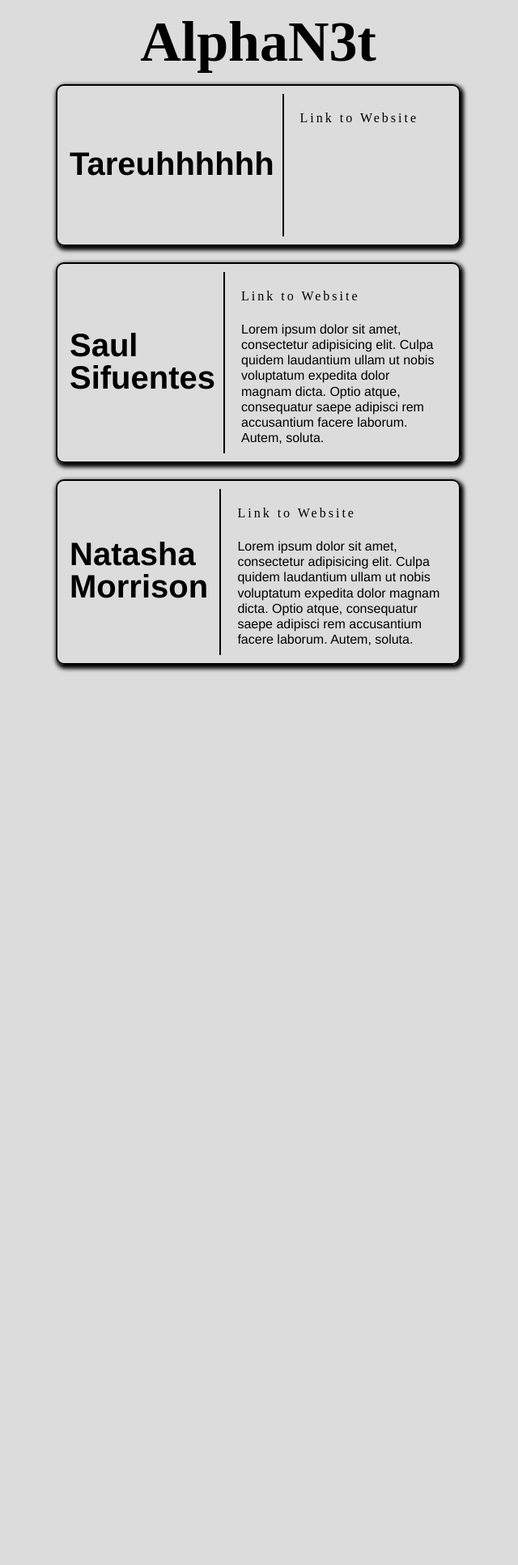
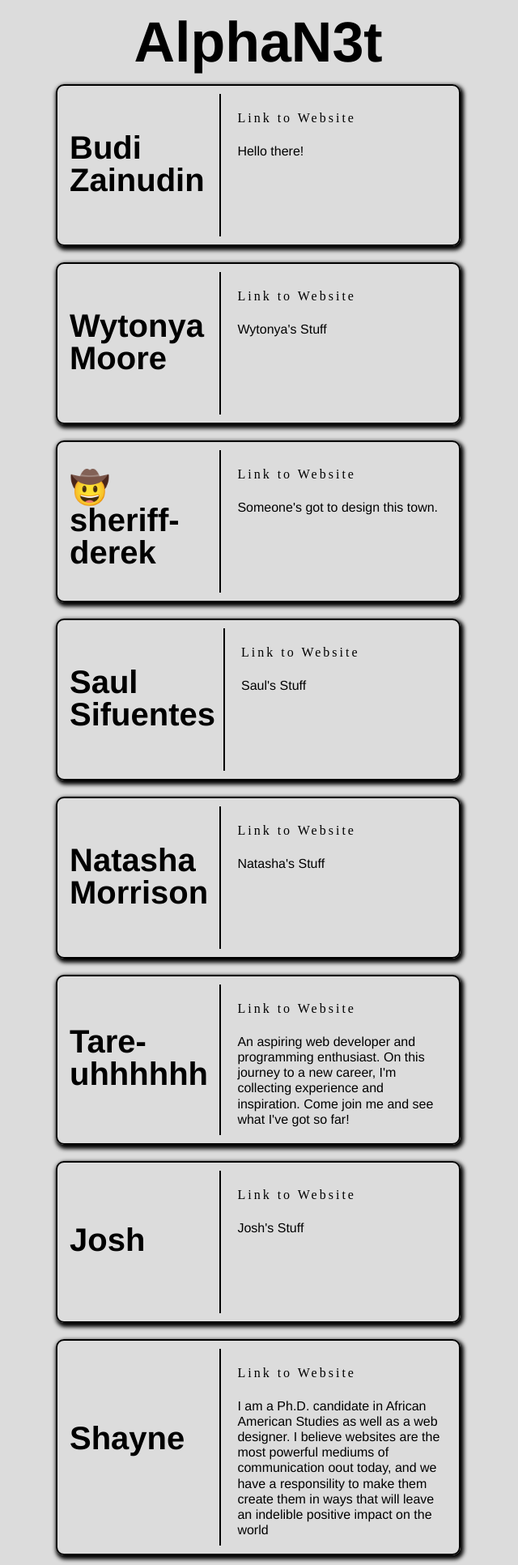
Before and after one commit to brodi77a/alphanet, a PHP site: page / in a window 1280 px wide. Shown: the top 1933 px of the page at 81% size, without its empty margins (321-961 px from the left). Before the commit the page ends 830 px from the top, so only its background shows below. Run offline with PHP 8.4, Linux system fonts and the light colour scheme; some libraries are stand-ins or nearby versions.

Commit message:
Added functions and hyphenated names
studentMaker and foreach functions
added hyphens for long names to let names wrap around

```diff
--- a/css/setup.css
+++ b/css/setup.css
@@ -28,7 +28,3 @@ student {
   min-height: 200px;
   border: 2px solid black;
 }
-
-a {
-  display: block;
-}
--- a/css/style.css
+++ b/css/style.css
@@ -7,7 +7,7 @@ body {
 
 h1 {
   text-align: center;
-  font-family: serif;
+  font-family: Helvetica;
   font-size: 30px;
   font-weight: 900;
   line-height: 1.2;
@@ -48,6 +48,11 @@ a {
   padding: 20px 10px 10px 10px;
   color: black;
   text-decoration: none;
+}
+
+a:hover {
+  text-decoration: underline;
+  font-weight: 900;
 }
 
 p {
--- a/index.html
+++ /dev/null
@@ -1,70 +0,0 @@
-<!DOCTYPE html>
-
-<html>
-    <head>
-        <title></title>
-        <meta charset="utf-8">
-        <meta name="viewport" content="width=device-width, initial-scale=1.0">
-
-        <meta name="description" content="">
-        <meta property="og:image" content="">
-
-        <link rel="stylesheet" href="css/style.css">
-    </head>
-
-    <body>
-        <h1>AlphaN3t</h1>
-
-        <student-cards>
-            <!-- //include php here for student card -->
-            <inner-column>
-                <student>
-                    <header>
-                        <h2>Tareuhhhhhh</h2>
-                    </header>
-
-
-                    <div class="copy-group">
-                        <a href="">Link to Website</a>
-                        <p class="intro"></p>
-                    </div>
-
-
-                </student>
-
-                <student>
-                    <header>
-                        <h2>Saul Sifuentes</h2>
-                    </header>
-
-
-                    <div class="copy-group">
-                        <a href="">Link to Website</a>
-                        <p class="intro">Lorem ipsum dolor sit amet, consectetur adipisicing elit.
-                                        Culpa quidem laudantium ullam ut nobis voluptatum expedita
-                                        dolor magnam dicta. Optio atque, consequatur saepe adipisci
-                                        rem accusantium facere laborum. Autem, soluta.</p>
-                    </div>
-
-
-                </student>
-
-                <student>
-                    <header>
-                        <h2>Natasha Morrison</h2>
-                    </header>
-                    <div class="copy-group">
-                        <a href="">Link to Website</a>
-                        <p class="intro">Lorem ipsum dolor sit amet, consectetur adipisicing elit.
-                                        Culpa quidem laudantium ullam ut nobis voluptatum expedita
-                                        dolor magnam dicta. Optio atque, consequatur saepe adipisci
-                                        rem accusantium facere laborum. Autem, soluta. </p>
-                    </div>
-
-
-                </student>
-            </inner-column>
-
-        </student-cards>
-    </body>
-</html>
--- /dev/null
+++ b/index.php
@@ -0,0 +1,121 @@
+<!DOCTYPE html>
+
+<html>
+    <head>
+        <title></title>
+        <meta charset="utf-8">
+        <meta name="viewport" content="width=device-width, initial-scale=1.0">
+
+        <meta name="description" content="">
+        <meta property="og:image" content="">
+
+        <link rel="stylesheet" href="css/style.css">
+    </head>
+
+    <body>
+        <h1>AlphaN3t</h1>
+
+        <student-cards>
+            <!-- //include php here for student card -->
+            <inner-column>
+
+
+                <?php
+    function studentMaker($name, $intro, $link) {
+        $student = [
+            name => "$name",
+            intro => "$intro",
+            link => "$link"
+        ];
+        return $student;
+    }
+
+    $budi = studentMaker(
+            "Budi Zainudin",
+            "Hello there!",
+            "this is my link!");
+
+    $shayne = studentMaker(
+            "Shayne",
+            "I am a Ph.D. candidate in African American Studies as well as a web designer.
+             I believe websites are the most powerful mediums of communication oout today,
+             and we have a responsility to make them create them in ways that will leave
+             an indelible positive impact on the world",
+            "https://peprojects.dev/alpha-3/shayne");
+
+    $josh = studentMaker(
+            "Josh",
+            "Josh's Stuff",
+            "https://peprojects.dev/alpha-3/josh");
+
+    $wytonya = studentMaker(
+            "Wytonya Moore",
+            "Wytonya's Stuff",
+            "https://peprojects.dev/alpha-3/wytonya");
+
+    $tara = studentMaker(
+            "Tare-uhhhhhh",
+            "An aspiring web developer and programming enthusiast. On this journey to a new career,
+             I'm collecting experience and inspiration. Come join me and see what I've got so far!",
+             "https://peprojects.dev/alpha-3/tara");
+
+    $andrew = studentMaker(
+            "Andrew",
+            "Aspiring web developer who loves working with cimputers and technology.
+             Let's see what we can do together.",
+            "https://peprojects.dev/alpha-3/andrew");
+
+    $jose  = studentMaker(
+            "Jose",
+            "The sketchiest dude on the W E B",
+            "https://peprojects.dev/alpha-3/jose");
+
+    $brian = studentMaker(
+            "Brian Lowery",
+            "Check out my projects and case studies 👨‍💻️",
+            "https://peprojects.dev/alpha-3/bdlowery");
+
+    $saul = studentMaker(
+            "Saul Sifuentes",
+            "Saul's Stuff",
+            "https://peprojects.dev/alpha-3/saul");
+
+    $derek  = studentMaker(
+            "🤠 sheriff-derek",
+            "Someone's got to design this town.",
+            "https://peprojects.dev/alpha-3/sheriff");
+
+    $natasha = studentMaker(
+            "Natasha Morrison",
+            "Natasha's Stuff",
+            "https://peprojects.dev/alpha-3/natmorrison");
+
+
+
+    $students = [$budi, $wytonya, $derek, $saul, $natasha, $tara, $josh, $shayne, $jose, $andrew, $brian];
+
+?>
+
+<?php foreach ($students as $student) {?>
+
+    <student>
+
+        <header>
+            <h2><?=$student["name"]?></h2>
+        </header>
+
+
+        <div class="copy-group <?=$student['name']?>">
+            <a href="<?=$student["link"]?>">Link to Website</a>
+            <p class="intro"><?=$student["intro"]?></p>
+        </div>
+
+
+    </student>
+
+<?php }?>
+            </inner-column>
+
+        </student-cards>
+    </body>
+</html>
```
Also changed, not shown: 1 other file.
